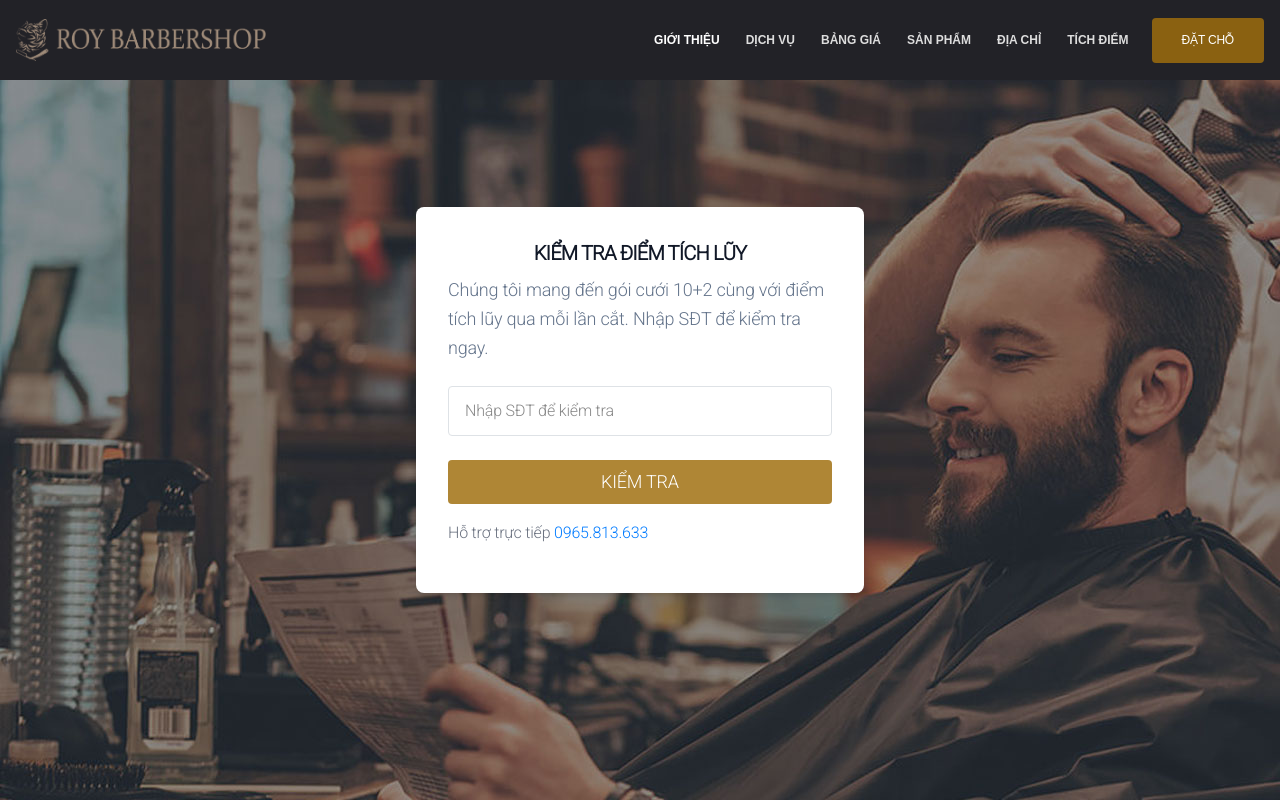
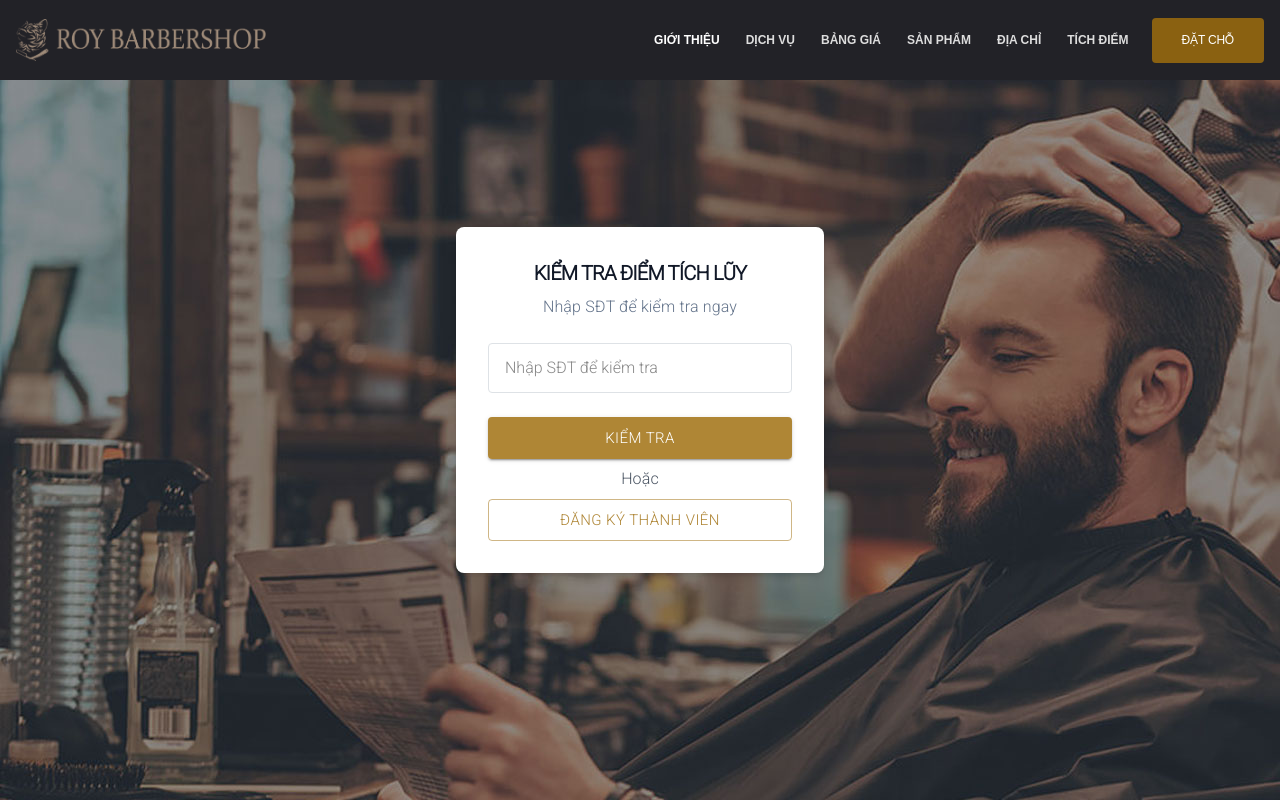
Before and after one commit to trung1704ptit/babershop-ui, a Next.js app: page /tich-diem in a window 1280 px wide. Built offline with nearby package versions, Linux system fonts and the light colour scheme.

Commit message:
add add user screen

```diff
--- a/src/components/About/index.tsx
+++ b/src/components/About/index.tsx
@@ -1,31 +1,48 @@
 const About = () => {
   return (
-    <section id="gioi-thieu" className="about_section bd-bottom padding">
-      <div className="container">
-        <div className="row">
-          <div className="col-md-6">
-            <div className="about_content align-center">
-              <h3 className="wow fadeInUp" data-wow-delay="100ms">Giới thiệu</h3>
-              <h2 className="wow fadeInUp" data-wow-delay="200ms">Roy Barber Shop</h2>
-              <img className="wow fadeInUp mx-auto h-[50px]" src="/img/about-logo.png" alt="logo" />
-              <p className="wow fadeInUp text-lg" data-wow-delay="600ms">
-                ROY BarberShop được thành lập 07/2023 với 4 thành viên ban đầu gồm Founder Mr Quang , Manager Ms Linh , Barber Lương , Barber Đạt.
-                Với nhiều năm làm việc tại chuỗi cửa hàng tóc nam nổi tiếng và đặc biệt hơn hết khi Founder Quang đã từng làm việc tại House of Barbaard một barbershop hoàn hảo nhất tại Việt Nam.
+    <section id='gioi-thieu' className='about_section bd-bottom padding'>
+      <div className='container'>
+        <div className='row'>
+          <div className='col-md-6'>
+            <div className='about_content align-center'>
+              <h3 className='wow fadeInUp' data-wow-delay='100ms'>
+                Giới thiệu
+              </h3>
+              <h2 className='wow fadeInUp' data-wow-delay='200ms'>
+                Roy Barber Shop
+              </h2>
+              <img
+                className='wow fadeInUp mx-auto h-[50px]'
+                src='/img/about-logo.png'
+                alt='logo'
+              />
+              <p className='wow fadeInUp text-lg' data-wow-delay='600ms'>
+                ROY BarberShop được thành lập 07/2023 với 4 thành viên ban đầu
+                gồm Founder Mr Quang , Manager Ms Linh , Barber Lương , Barber
+                Đạt. Với nhiều năm làm việc tại chuỗi cửa hàng tóc nam nổi tiếng
+                và đặc biệt hơn hết khi Founder Quang đã từng làm việc tại House
+                of Barbaard một barbershop hoàn hảo nhất tại Việt Nam.
                 <br />
-                Quang đã thu hoạch được nhiều kinh nghiệm từ nhiều khía cạnh để tạo lên ROY BarberShop ngày nay.
-                Với kinh nghiệm dày dặn và thái độ rất chuẩn mực của ngành nghề chúng tôi tự tin mang lại sự ấn tượng và hài lòng cho khách hàng.
+                Quang đã thu hoạch được nhiều kinh nghiệm từ nhiều khía cạnh để
+                tạo lên ROY BarberShop ngày nay. Với kinh nghiệm dày dặn và thái
+                độ rất chuẩn mực của ngành nghề chúng tôi tự tin mang lại sự ấn
+                tượng và hài lòng cho khách hàng.
               </p>
             </div>
           </div>
-          <div className="col-md-6 d-md-block">
-            <div className="about_img">
-              <img src="/img/about-preview.jpg" alt="idea-images" className="about_img_1" />
+          <div className='col-md-6 d-md-block'>
+            <div className='about_img'>
+              <img
+                src='/img/about-preview.jpg'
+                alt='idea-images'
+                className='about_img_1 w-100'
+              />
             </div>
           </div>
         </div>
       </div>
     </section>
-  )
-}
+  );
+};
 
 export default About;
--- a/src/pages/_app.tsx
+++ b/src/pages/_app.tsx
@@ -1,3 +1,4 @@
+import { createTheme, ThemeProvider } from '@mui/material/styles';
 import type { AppProps } from 'next/app';
 import { ToastContainer } from 'react-toastify';
 
@@ -13,11 +14,19 @@ import 'react-calendar/dist/Calendar.css';
 import 'react-date-range/dist/styles.css'; // main style file
 import 'react-date-range/dist/theme/default.css'; // theme css file
 
+const theme = createTheme({
+  palette: {
+    primary: {
+      main: '#9f6e0dd4',
+    },
+  },
+});
+
 export default function App({ Component, pageProps }: AppProps) {
   return (
-    <>
+    <ThemeProvider theme={theme}>
       <Component {...pageProps} />
       <ToastContainer />
-    </>
+    </ThemeProvider>
   );
 }
--- a/src/pages/tich-diem.tsx
+++ b/src/pages/tich-diem.tsx
@@ -11,18 +11,34 @@ import Head from 'next/head';
 import { useRef, useState } from 'react';
 
 import { Header } from '../components';
-import { CONTACT } from '../utils/constants';
+
+interface IUser {
+  name: string;
+  phone: string;
+  email?: string;
+  birthday?: string;
+}
 
 export default function LinkPointHistory() {
   const phoneRef = useRef<HTMLInputElement>(null);
-  const [isValidUser, setIsValidUser] = useState(false);
+  const [showAddUser, setShowAddUser] = useState(false);
   const [submitted, setSubmitted] = useState(false);
+  const [userData, setUserData] = useState<IUser>();
+  const [loadingUser, setLoadingUser] = useState(false);
 
   const checkUser = () => {
-    console.log(phoneRef.current?.value);
     if (phoneRef?.current?.value) {
-      setIsValidUser(true);
-      setSubmitted(true);
+      setLoadingUser(true);
+      setTimeout(() => {
+        setShowAddUser(false);
+        setSubmitted(true);
+        setUserData({
+          name: 'ABC',
+          birthday: '20-03-1993',
+          email: 'abc@gmail.com',
+          phone: '0965813633',
+        });
+      }, 2000);
     }
   };
 
@@ -30,9 +46,13 @@ export default function LinkPointHistory() {
     if (e?.key === 'Enter') {
       if (phoneRef?.current?.value) {
         checkUser();
-        setSubmitted(true);
       }
     }
+  };
+
+  const handleClickAddUser = () => {
+    setShowAddUser(true);
+    setSubmitted(true);
   };
 
   return (
@@ -49,13 +69,11 @@ export default function LinkPointHistory() {
         <link rel='icon' href='/favicon.ico' />
       </Head>
       <Header />
-      {submitted ? (
-        isValidUser ? (
-          <AddNewUser />
-        ) : (
-          <HairCutTimeline />
-        )
-      ) : (
+      {showAddUser && <AddNewUser />}
+
+      {userData && <HairCutTimeline />}
+
+      {!submitted && (
         <div
           className='justify-center items-center flex overflow-x-hidden overflow-y-auto fixed inset-0 z-50 outline-none focus:outline-none'
           style={{
@@ -74,10 +92,9 @@ export default function LinkPointHistory() {
               </h2>
 
               <div>
-                <p className='text-slate-500 text-lg leading-relaxed mb-4'>
-                  Chúng tôi mang đến gói cưới 10+2 cùng với điểm tích lũy qua
-                  mỗi lần cắt. Nhập SĐT để kiểm tra ngay.
-                </p>
+                <Typography className='text-slate-500 text-lg leading-relaxed mb-4 text-center'>
+                  Nhập SĐT để kiểm tra ngay
+                </Typography>
                 <div className='relative mb-4'>
                   <input
                     type='number'
@@ -90,18 +107,27 @@ export default function LinkPointHistory() {
                     className='w-full bg-white rounded border border-gray-300 focus:ring-2 focus:ring-indigo-200 text-base outline-none text-gray-700 py-2 px-3 leading-8 transition-colors duration-200 ease-in-out'
                   />
                 </div>
-                <button
+
+                <Button
+                  variant='contained'
+                  size='large'
+                  className='w-100 mb-2'
                   onClick={() => checkUser()}
-                  className='text-white w-full border-0 py-2 px-6 focus:outline-none rounded text-lg bg-[#9f6e0dd4]'
+                  disabled={loadingUser}
                 >
-                  KIỂM TRA
-                </button>
-                <p className=' text-gray-500 mt-3 text-md'>
-                  Hỗ trợ trực tiếp{' '}
-                  <span className='font-medium text-[#9f6e0dd4]'>
-                    <a href={`tel:${CONTACT.phoneVal}`}>{CONTACT.phoneText}</a>
-                  </span>
-                </p>
+                  {loadingUser ? 'Đang kiểm tra' : 'KIỂM TRA'}
+                </Button>
+
+                <Typography className='text-center mb-2'>Hoặc</Typography>
+
+                <Button
+                  variant='outlined'
+                  size='large'
+                  className='w-100'
+                  onClick={handleClickAddUser}
+                >
+                  Đăng ký thành viên
+                </Button>
               </div>
             </div>
           </div>
--- a/src/styles/globals.css
+++ b/src/styles/globals.css
@@ -1,4 +1,4 @@
-@tailwind base;
+/* @tailwind base; */
 @tailwind components;
 @tailwind utilities;
 
@@ -17,13 +17,7 @@ html {
   --swiper-pagination-bullet-horizontal-gap: 4px;
   --swiper-pagination-bullet-vertical-gap: 6px;
 }
-@layer base {
-  input[type='number']::-webkit-inner-spin-button,
-  input[type='number']::-webkit-outer-spin-button {
-    -webkit-appearance: none;
-    margin: 0;
-  }
-}
+
 .swiper-button-prev,
 .swiper-button-next {
   color: #f1f1f1 !important;
```
